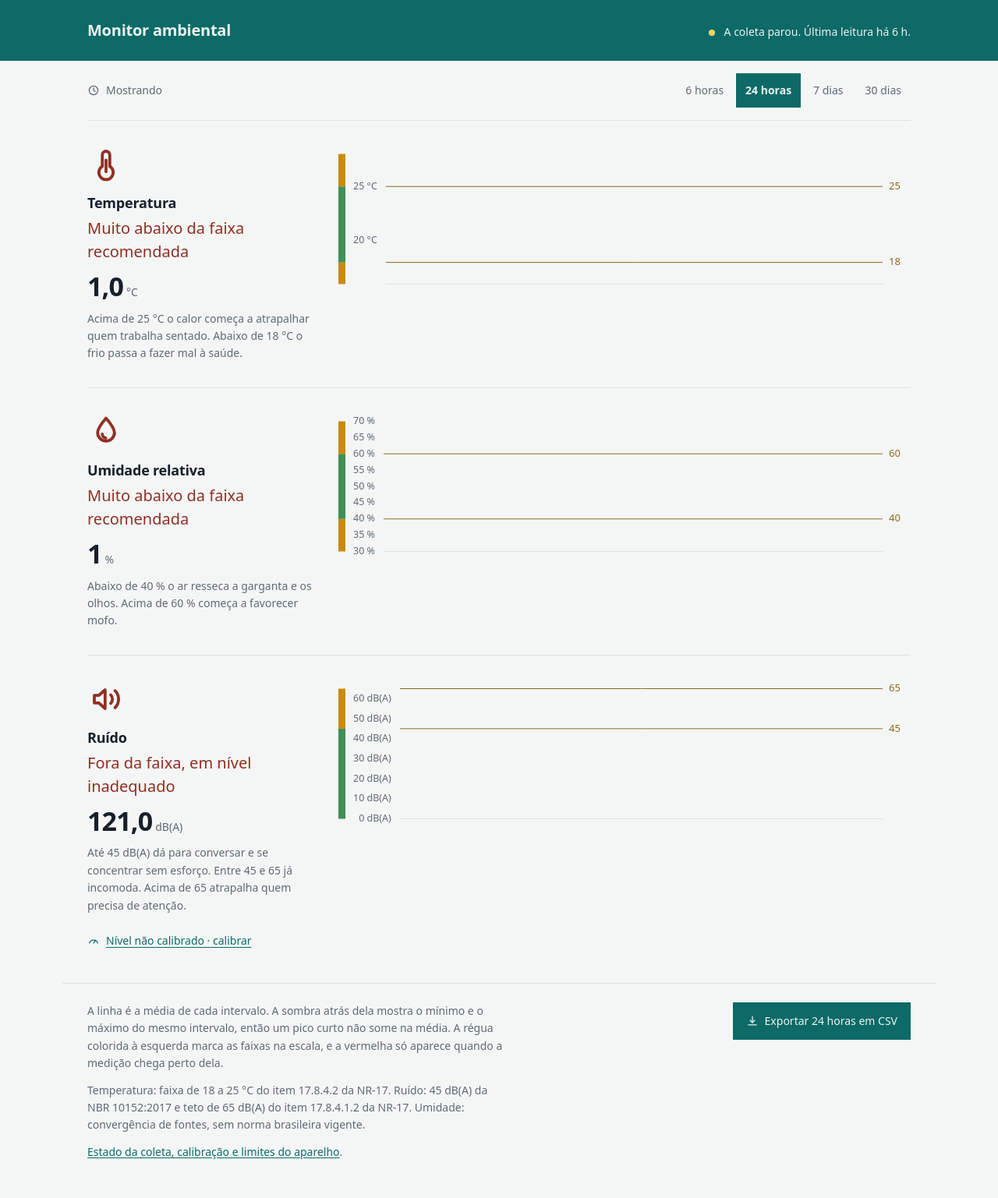
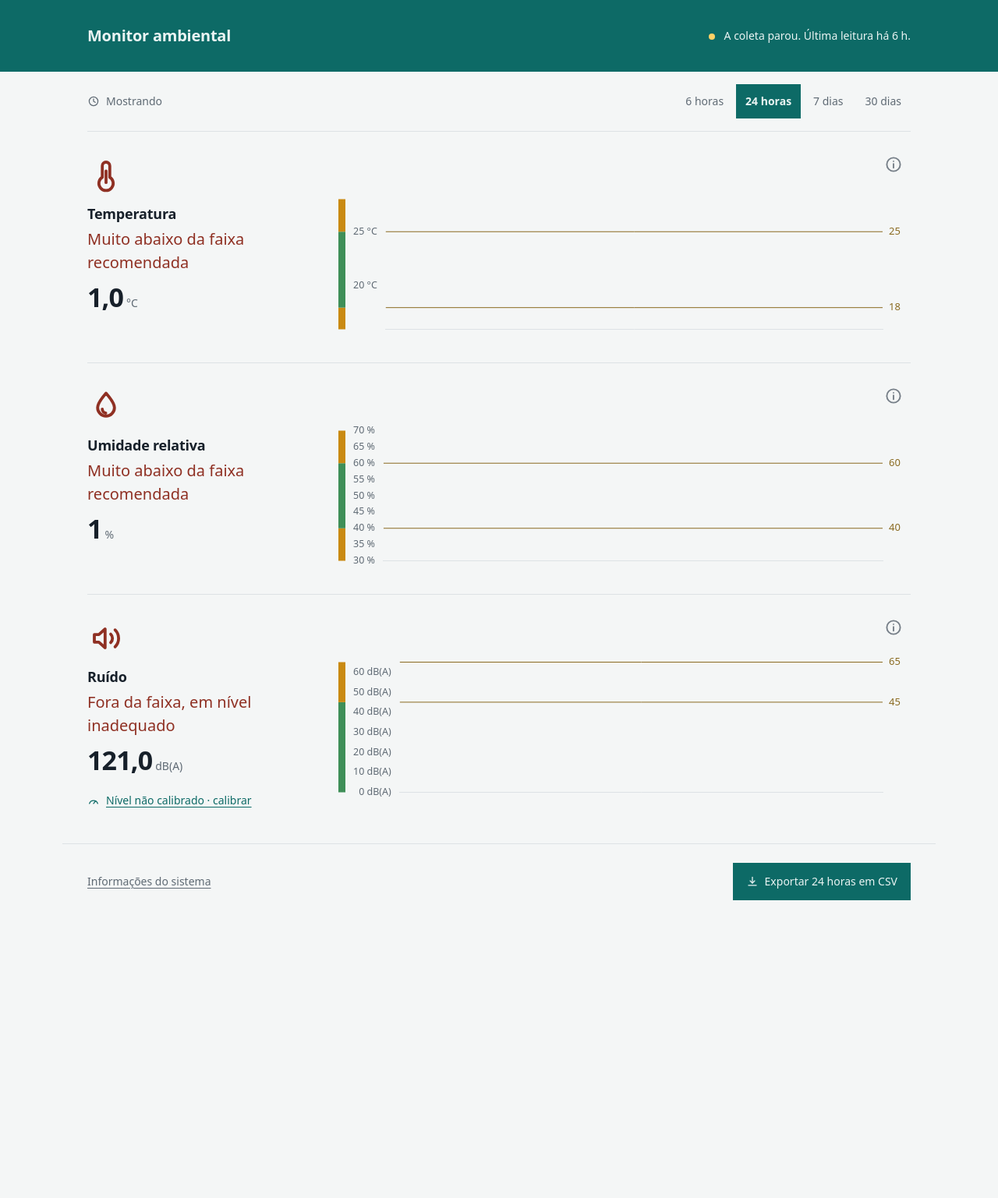
Before and after one commit to LucasFASouza/monitor-ambiental, a Flask app: page / in a window 1280 px wide. Shown: the whole page at 78% size. After the commit the page ends 1155 px from the top, so only its background shows below. Run offline with Flask 3, Linux system fonts and the light colour scheme; tables that the repository leaves empty hold one stand-in row (values such as "Sample post").

Commit message:
Colapsar o porquê num painel flutuante e esvaziar o rodapé
A explicação de cada grandeza era prosa fixa de 14px no fim da coluna, byte a
byte igual a 24 °C e a 31 °C: virava mobília depois da primeira leitura. Agora
mora atrás de um ícone no canto superior direito do gráfico, junto com a norma
daquela grandeza — a linha única que resumia as três normas no rodapé foi
desfeita, e cada uma passa a aparecer com a redação específica dela.

O painel é absoluto, não uma sanfona: abrir e fechar não pode mexer na posição
do gráfico que a pessoa está lendo. <details> em vez de tooltip de hover porque
hover não existe no toque; sem JavaScript o clique já abre e fecha, e o script
só acrescenta Esc e clique fora.

O rodapé perde os dois parágrafos: a legenda do gráfico virou seção na
/sistema, com a redação corrigida para a regra nova da faixa vermelha. Sobra um
link discreto, "Informações do sistema", que é o que ele é.

Na /sistema, "Levar os dados embora" vira "Exportar dados".

Três defeitos corrigidos no caminho, todos meus:

1. O cabeçalho tinha altura diferente por página. O que mora à direita muda —
   o frescor do painel é texto de 22px, o "voltar" das subpáginas é um alvo de
   44px — e a linha esticava numa e não na outra. .capa-topo ganhou min-height
   fixa: 92px nas três.
2. O painel abria para a esquerda e cobria o próprio valor medido: clicar em
   "o que isso significa" escondia o número perguntado. Abre para dentro do
   gráfico.
3. O ícone caía em cima do rótulo de limite. A calha direita do gráfico é
   reservada a esses rótulos, e quando o limite coincide com o topo da janela
   — o teto de 65 dB(A) do ruído — ele é desenhado exatamente ali. A .curva
   reserva 44px no topo e o canvas mantém os 188px.

Medido: 31 elementos de texto com os painéis abertos, nenhuma falha de
contraste, mínimo 5,09:1; dez alvos de toque de 44px e um de 48; nenhum ícone
cruzando o canvas nas três grandezas; sem transbordo em 375px; detect sobre as
três páginas renderizadas retorna [].

Co-Authored-By: Claude Opus 5 <noreply@anthropic.com>

```diff
--- a/static/dashboard.js
+++ b/static/dashboard.js
@@ -158,6 +158,23 @@
 
   for (const [chave, d] of Object.entries(DADOS)) desenhar(chave, d);
 
+  /* As divulgações fecham com Esc e clicando fora: é o que separa um painel
+     flutuante de uma sanfona. Sem este bloco o <details> continua abrindo e
+     fechando no próprio clique, então nada depende daqui. */
+  const divulgacoes = () => document.querySelectorAll("details.saiba[open]");
+
+  document.addEventListener("click", (e) => {
+    for (const d of divulgacoes()) if (!d.contains(e.target)) d.open = false;
+  });
+
+  document.addEventListener("keydown", (e) => {
+    if (e.key !== "Escape") return;
+    for (const d of divulgacoes()) {
+      d.open = false;
+      d.querySelector("summary")?.focus();
+    }
+  });
+
   // --- o que depende do tempo passar ---------------------------------------
 
   const intervalo = Number(document.body.dataset.intervalo) || 60;
--- a/static/style.css
+++ b/static/style.css
@@ -86,12 +86,17 @@ body {
    de baixo do campo: todas fecham. */
 .capa-campo.unico { padding-bottom: var(--e5); }
 
+/* min-height fixa porque o que mora à direita muda de página para página: o
+   frescor do painel é texto de 22px e o "voltar" das subpáginas é um alvo de
+   44px. Sem isto a linha esticava numa página e não na outra, e o campo teal
+   mudava de altura ao navegar. */
 .capa-topo {
   display: flex;
   flex-wrap: wrap;
-  align-items: baseline;
+  align-items: center;
   justify-content: space-between;
   gap: var(--e2) var(--e5);
+  min-height: 44px;
 }
 
 .capa h1 {
@@ -260,12 +265,68 @@ main {
   letter-spacing: 0;
 }
 
-.explicacao {
-  max-width: var(--medida);
+/* --- divulgação progressiva: o porquê, por cima ---------------------------- */
+/* Texto que não muda com o estado vira mobília depois da primeira leitura. O
+   disparador mora no canto superior direito do bloco, fora do fluxo, e o
+   painel flutua por cima em vez de empurrar a coluna — abrir e fechar não pode
+   mexer na posição do gráfico que a pessoa está lendo.
+
+   <details> e não tooltip de hover: hover não existe no toque. Sem o script
+   da página o clique já abre e fecha; o script só acrescenta Esc e clique
+   fora. */
+
+.curva { position: relative; }
+
+/* No canto superior direito da curva, que é o canto direito da página: o
+   disparador fica num lugar só, previsível, e longe da leitura que ele
+   explica. */
+.saiba { position: absolute; top: 0; right: 0; z-index: 3; }
+
+/* O disparador da grandeza seguinte vem depois no DOM e, com o mesmo z-index,
+   era pintado por cima do painel aberto. */
+.saiba[open] { z-index: 4; }
+
+.saiba summary {
+  display: flex;
+  align-items: center;
+  justify-content: center;
+  width: 44px;
+  height: 44px;
+  margin-top: calc(var(--e3) * -1);
+  color: var(--fraco);
+  cursor: pointer;
+  list-style: none;
+}
+
+.saiba summary::-webkit-details-marker { display: none; }
+.saiba summary:hover { color: var(--capa); }
+.saiba[open] summary { color: var(--capa); }
+.saiba summary svg { width: var(--e5); height: var(--e5); }
+
+/* Abre para dentro do gráfico, nunca sobre a leitura: cobrir o número que a
+   pessoa acabou de perguntar sobre é o pior lugar possível. Separação por
+   régua e fundo sólido, não por sombra — o mundo escolhido não tem elevação, e
+   o único plano da página é o campo do cabeçalho. */
+.saiba-corpo {
+  position: absolute;
+  top: 40px;
+  right: 0;
+  width: 320px;
+  padding: var(--e4);
+  border: 1px solid var(--regua);
+  background: var(--papel);
+}
+
+.saiba-corpo p {
   color: var(--meio);
   font-size: var(--t-apoio);
   line-height: 1.6;
+}
+
+.saiba-corpo p + p {
   margin-top: var(--e3);
+  padding-top: var(--e3);
+  border-top: 1px solid var(--regua);
 }
 
 /* Entrada de calibração, permanente dentro do setor de ruído. Não é botão: é
@@ -289,8 +350,13 @@ main {
 .afericao svg { width: var(--e4); height: var(--e4); flex: none; }
 
 /* O gráfico senta direto na página: um painel com borda em volta dele seria
-   um cartão, e o mundo escolhido não tem cartão. */
-.curva { position: relative; height: 188px; }
+   um cartão, e o mundo escolhido não tem cartão.
+
+   A faixa de 44px no topo é do disparador de informação. Sem ela o ícone caía
+   em cima do rótulo de limite: a calha direita do gráfico é reservada a esses
+   rótulos, e quando o limite coincide com o topo da janela — o teto de 65
+   dB(A) do ruído — ele é desenhado exatamente ali. O canvas mantém os 188px. */
+.curva { height: 232px; padding-top: 44px; }
 
 /* --- pé: prosa à esquerda, ação à direita --------------------------------- */
 /* A exportação tinha uma seção inteira de 945x75px com border-top do mesmo
@@ -299,10 +365,11 @@ main {
    e um botão chamado só "exportar" esconde isso. O bloco é que sai. */
 
 footer {
-  display: grid;
-  grid-template-columns: minmax(0, 1fr) auto;
-  align-items: start;
-  gap: var(--e5) var(--e7);
+  display: flex;
+  flex-wrap: wrap;
+  align-items: center;
+  justify-content: space-between;
+  gap: var(--e4) var(--e7);
   max-width: var(--coluna);
   margin: 0 auto;
   padding: var(--e5) var(--e6) var(--e7);
@@ -312,17 +379,19 @@ footer {
   line-height: 1.6;
 }
 
-.notas { max-width: var(--medida); }
-.notas p + p { margin-top: var(--e3); }
-.notas b { color: var(--tinta); font-weight: 600; }
+/* O rodapé era 861 caracteres de prosa cinza sem cabeçalho. O que importava
+   dali foi para a /sistema e para a divulgação de cada grandeza; o que sobra
+   é o caminho até lá, e ele não precisa de mais que um link. */
+.ir-para-sistema {
+  display: inline-flex;
+  align-items: center;
+  min-height: 44px;
+  color: var(--meio);
+  font-size: var(--t-apoio);
+  text-underline-offset: 3px;
+}
 
-.ressalva { color: var(--ruim); }
-
-/* O unico link de texto da pagina estava no azul padrao do navegador: o
-   #0000ee nao pertence a paleta nenhuma, e era o unico texto interativo sem
-   teal da pagina. */
-.notas a { color: var(--capa); text-underline-offset: 2px; }
-.notas a:hover { color: var(--capa-fundo); }
+.ir-para-sistema:hover { color: var(--capa); }
 
 .botao {
   display: inline-flex;
@@ -380,7 +449,7 @@ footer {
 @media (max-width: 760px) {
   .capa-campo { padding: var(--e4) var(--e4) 0; }
   main { padding: 0 var(--e4); }
-  footer { grid-template-columns: minmax(0, 1fr); padding: var(--e5) var(--e4) var(--e6); }
+  footer { padding: var(--e5) var(--e4) var(--e6); }
 
   .barra-filtro-opcoes { margin-left: 0; }
 
@@ -388,7 +457,9 @@ footer {
      os dois até nenhum ser legível. */
   .grandeza { grid-template-columns: 1fr; gap: var(--e4); }
 
-  .curva { height: 180px; }
+  .curva { height: 224px; }
+
+  .saiba-corpo { width: calc(100vw - var(--e4) * 2); }
 }
 
 /* --- subpáginas: a mesma gramática do painel ------------------------------ */
--- a/templates/calibracao.html
+++ b/templates/calibracao.html
@@ -77,8 +77,8 @@
   <section class="secao">
     <div>
       <h3>Como fazer</h3>
-      <p class="secao-resumo">Três passos, e um medidor de referência emprestado por alguns
-        minutos.</p>
+      <p class="secao-resumo">Três passos, com um medidor de referência ao lado do aparelho
+        por alguns minutos.</p>
     </div>
     <div class="secao-corpo">
       <ol class="passos">
--- a/templates/index.html
+++ b/templates/index.html
@@ -28,6 +28,10 @@
   <symbol id="i-relogio" viewBox="0 0 24 24" fill="none" stroke="currentColor"
           stroke-width="1.9" stroke-linecap="round" stroke-linejoin="round">
     <circle cx="12" cy="12" r="8.4"/><path d="M12 7.2V12l3.2 2"/>
+  </symbol>
+  <symbol id="i-info" viewBox="0 0 24 24" fill="none" stroke="currentColor"
+          stroke-width="1.9" stroke-linecap="round" stroke-linejoin="round">
+    <circle cx="12" cy="12" r="8.6"/><path d="M12 11.2v5"/><path d="M12 7.9h.01"/>
   </symbol>
   <symbol id="i-aferir" viewBox="0 0 24 24" fill="none" stroke="currentColor"
           stroke-width="1.9" stroke-linecap="round" stroke-linejoin="round">
@@ -93,7 +97,6 @@
           <p class="estado e-{{ b.nivel }}">{{ b.frase|capitalize }}</p>
           <p class="valor">{{ b.valor }}<span class="unidade">{{ b.unidade }}</span></p>
         {% endif %}
-        <p class="explicacao">{{ b.explicacao }}</p>
         {%- if b.chave == 'ruido' %}
           {# Permanente, e lendo o estado. Antes a unica rota para a calibracao
              era uma palavra dentro de um paragrafo condicional no rodape: no
@@ -112,6 +115,21 @@
         {%- endif %}
       </div>
       <div class="curva">
+        {# No canto superior direito do gráfico, que é o canto direito da
+           página. O painel flutua por cima em vez de empurrar a coluna: abrir
+           e fechar não pode mexer na posição do que a pessoa está lendo.
+           <details> e não tooltip de hover, porque hover não existe no toque;
+           sem JavaScript o clique já abre e fecha, e o script só acrescenta
+           Esc e clique fora. #}
+        <details class="saiba">
+          <summary aria-label="O que significa {{ b.nome|lower }} e de onde vem o limite">
+            <svg aria-hidden="true"><use href="#i-info"></use></svg>
+          </summary>
+          <div class="saiba-corpo">
+            <p>{{ b.explicacao }}</p>
+            <p>{{ b.norma }}</p>
+          </div>
+        </details>
         <canvas data-grafico="{{ b.chave }}"
                 aria-label="Histórico de {{ b.nome|lower }} no período selecionado" role="img"></canvas>
       </div>
@@ -120,19 +138,7 @@
 </main>
 
 <footer>
-  <div class="notas">
-    <p>A linha é a média de cada intervalo. A sombra atrás dela mostra o mínimo e o máximo do mesmo
-      intervalo, então um pico curto não some na média. A régua colorida à esquerda marca as faixas
-      na escala, e a vermelha só aparece quando a medição chega perto dela.</p>
-
-    <p>Temperatura: faixa de 18 a 25 °C do item 17.8.4.2 da NR-17.
-      Ruído: 45 dB(A) da NBR 10152:2017 e teto de 65 dB(A) do item 17.8.4.1.2 da NR-17.
-      Umidade: convergência de fontes, sem norma brasileira vigente.</p>
-
-    <p><a href="{{ url_for('pagina_sistema') }}">Estado da coleta, calibração e limites do
-      aparelho</a>{% if visao.saude.ar.buracos or visao.saude.ruido.buracos %} — a coleta
-      foi interrompida neste período{% endif %}.</p>
-  </div>
+  <a class="ir-para-sistema" href="{{ url_for('pagina_sistema') }}">Informações do sistema</a>
 
   <a class="botao" href="{{ url_for('exportar_csv', horas=visao.horas) }}" download>
     <svg aria-hidden="true"><use href="#i-baixar"></use></svg>
```
Also changed, not shown: templates/sistema.html (+21 -4 lines).
